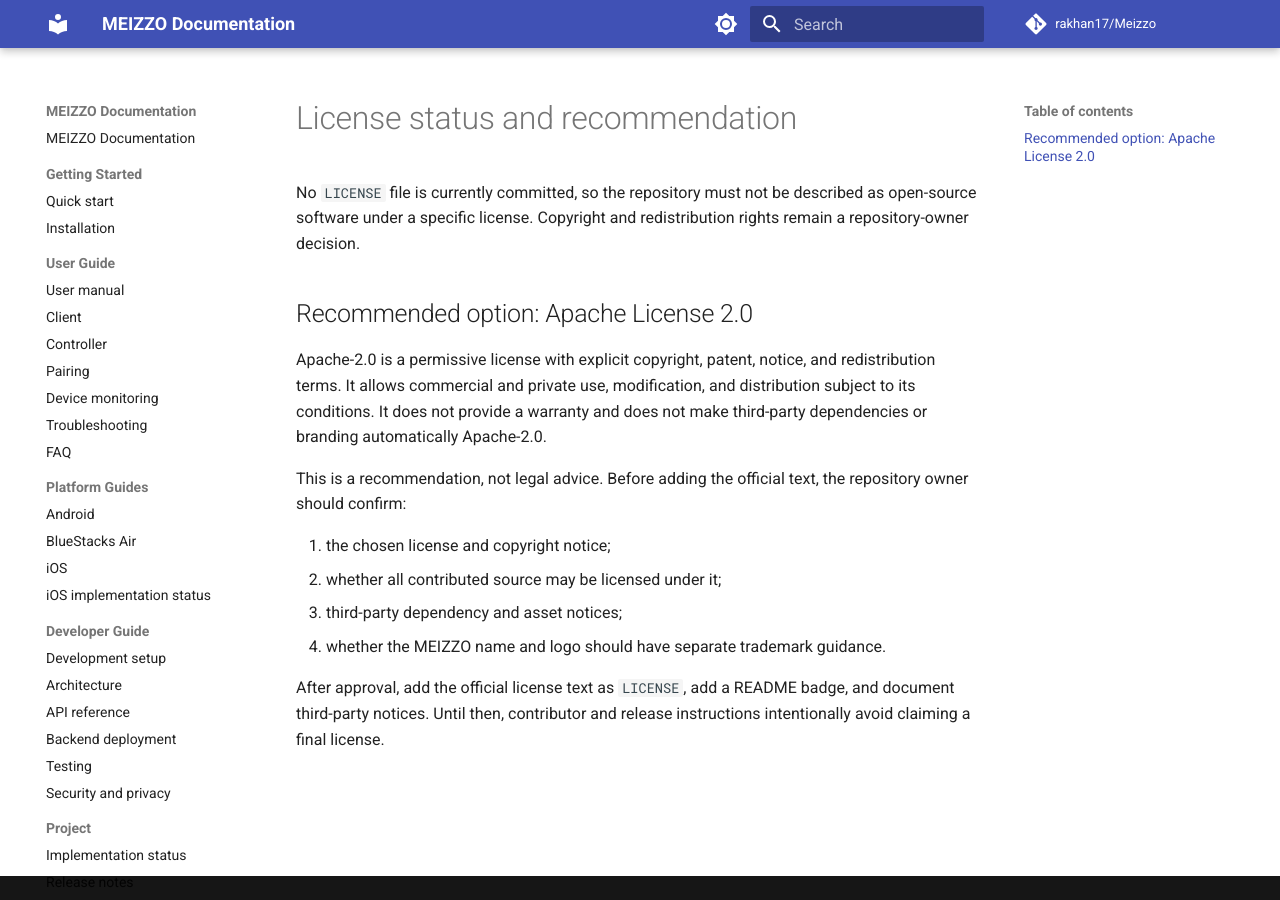
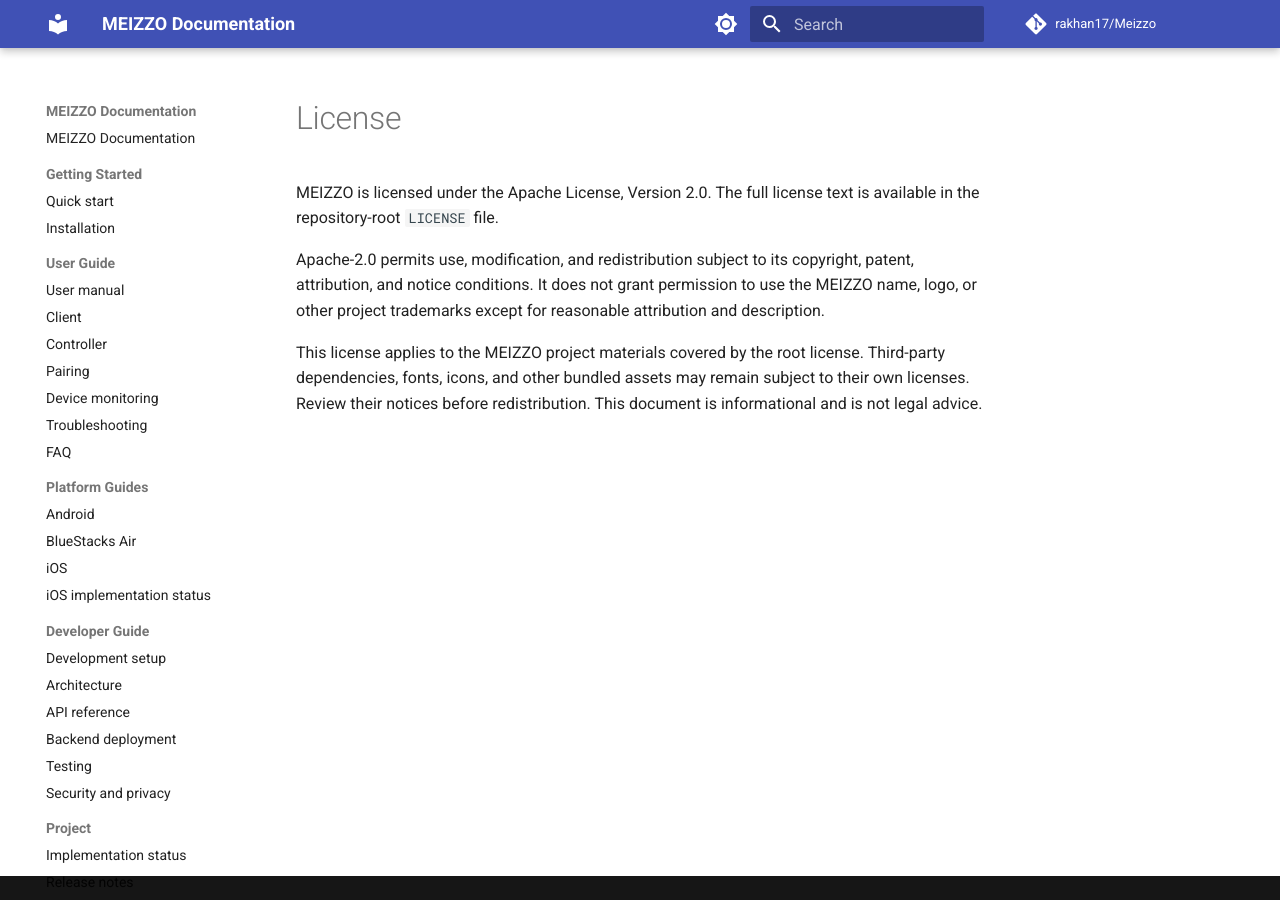
Before and after one commit to rakhan17/Meizzo, an MkDocs documentation site: the page built from docs/license.md, in a window 1280 px wide. Built offline with MkDocs 1.6.1 and Material for MkDocs 9.7.7, drawn with Linux system fonts in a browser that asks for light colours; comment, search, counter and statistics services are not loaded.

Commit message:
Add Apache License 2.0

```diff
--- a/docs/license.md
+++ b/docs/license.md
@@ -1,24 +1,14 @@
-# License status and recommendation
+# License
 
-No `LICENSE` file is currently committed, so the repository must not be
-described as open-source software under a specific license. Copyright and
-redistribution rights remain a repository-owner decision.
+MEIZZO is licensed under the Apache License, Version 2.0. The full license
+text is available in the repository-root `LICENSE` file.
 
-## Recommended option: Apache License 2.0
+Apache-2.0 permits use, modification, and redistribution subject to its
+copyright, patent, attribution, and notice conditions. It does not grant
+permission to use the MEIZZO name, logo, or other project trademarks except
+for reasonable attribution and description.
 
-Apache-2.0 is a permissive license with explicit copyright, patent, notice,
-and redistribution terms. It allows commercial and private use, modification,
-and distribution subject to its conditions. It does not provide a warranty and
-does not make third-party dependencies or branding automatically Apache-2.0.
-
-This is a recommendation, not legal advice. Before adding the official text,
-the repository owner should confirm:
-
-1. the chosen license and copyright notice;
-2. whether all contributed source may be licensed under it;
-3. third-party dependency and asset notices;
-4. whether the MEIZZO name and logo should have separate trademark guidance.
-
-After approval, add the official license text as `LICENSE`, add a README badge,
-and document third-party notices. Until then, contributor and release
-instructions intentionally avoid claiming a final license.
+This license applies to the MEIZZO project materials covered by the root
+license. Third-party dependencies, fonts, icons, and other bundled assets may
+remain subject to their own licenses. Review their notices before
+redistribution. This document is informational and is not legal advice.
```
Also changed, not shown: 1 other file.
